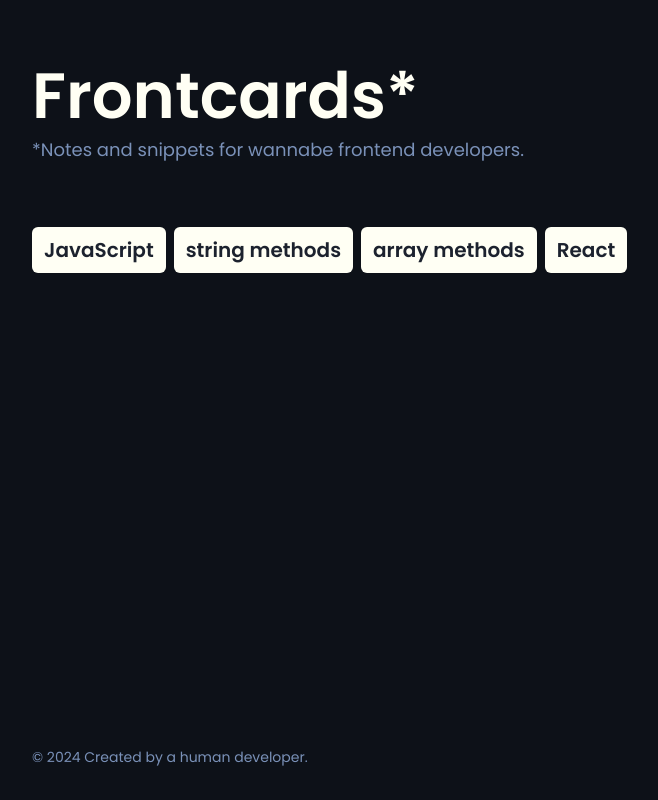
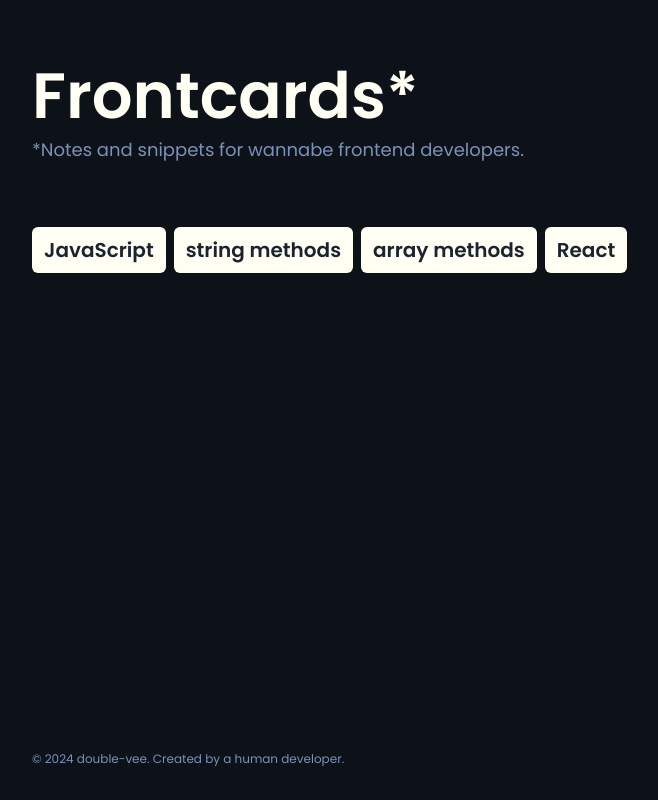
Before and after one commit to double-vee/next-frontcards, a Next.js app: page / in a window 1280 px wide. Shown: the whole page, without its empty margins (74-732 px from the left). Built offline with nearby package versions, Linux system fonts and the light colour scheme.

Commit message:
Update Footer

```diff
--- a/src/components/Footer/Footer.jsx
+++ b/src/components/Footer/Footer.jsx
@@ -3,7 +3,7 @@
 export default function Footer() {
   return (
     <footer className={style.footer}>
-      <p>&copy; 2024 Created by a human developer.</p>
+      <p>&copy; 2024 double-vee. Created by a human developer.</p>
     </footer>
   );
 }
--- a/src/components/Footer/Footer.module.css
+++ b/src/components/Footer/Footer.module.css
@@ -2,5 +2,5 @@
   margin-top: auto;
   color: var(--color-comment);
   font-family: var(--font-poppins);
-  font-size: 0.875rem;
+  font-size: 0.75rem;
 }
```
